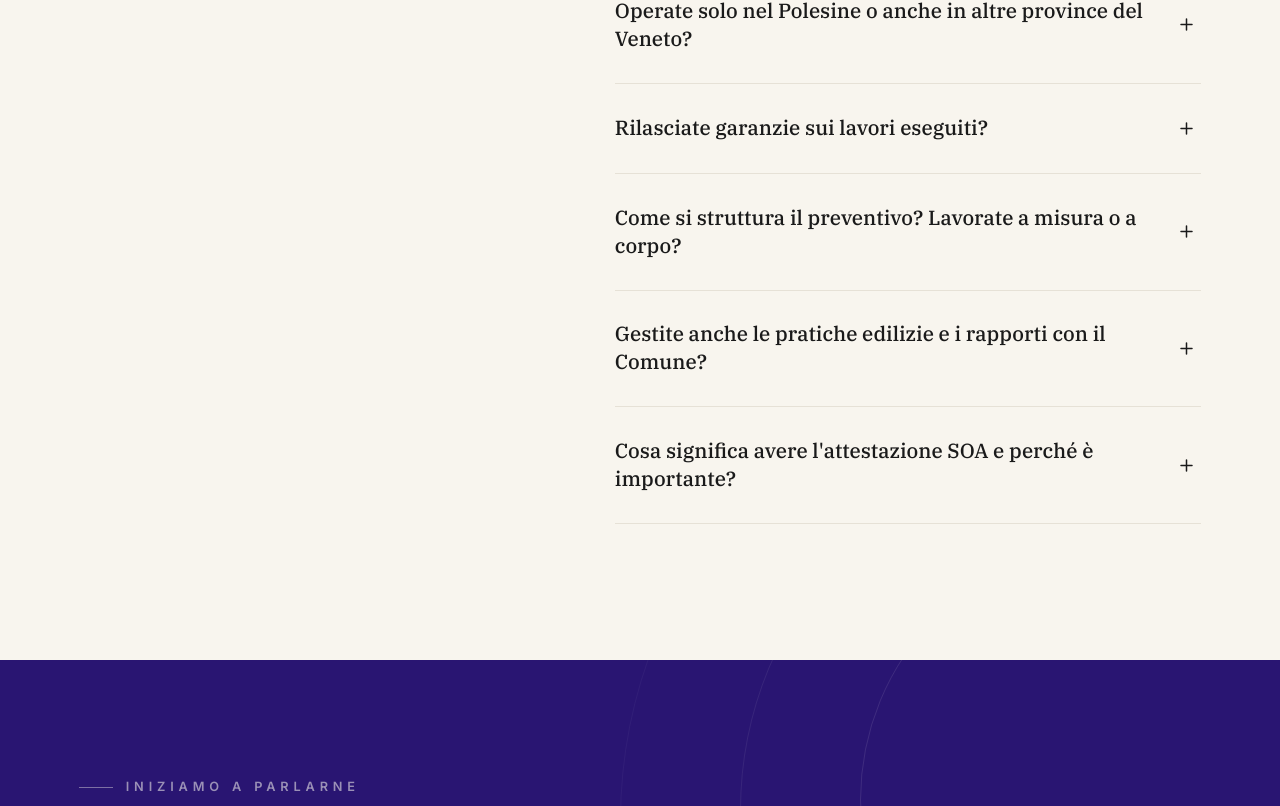
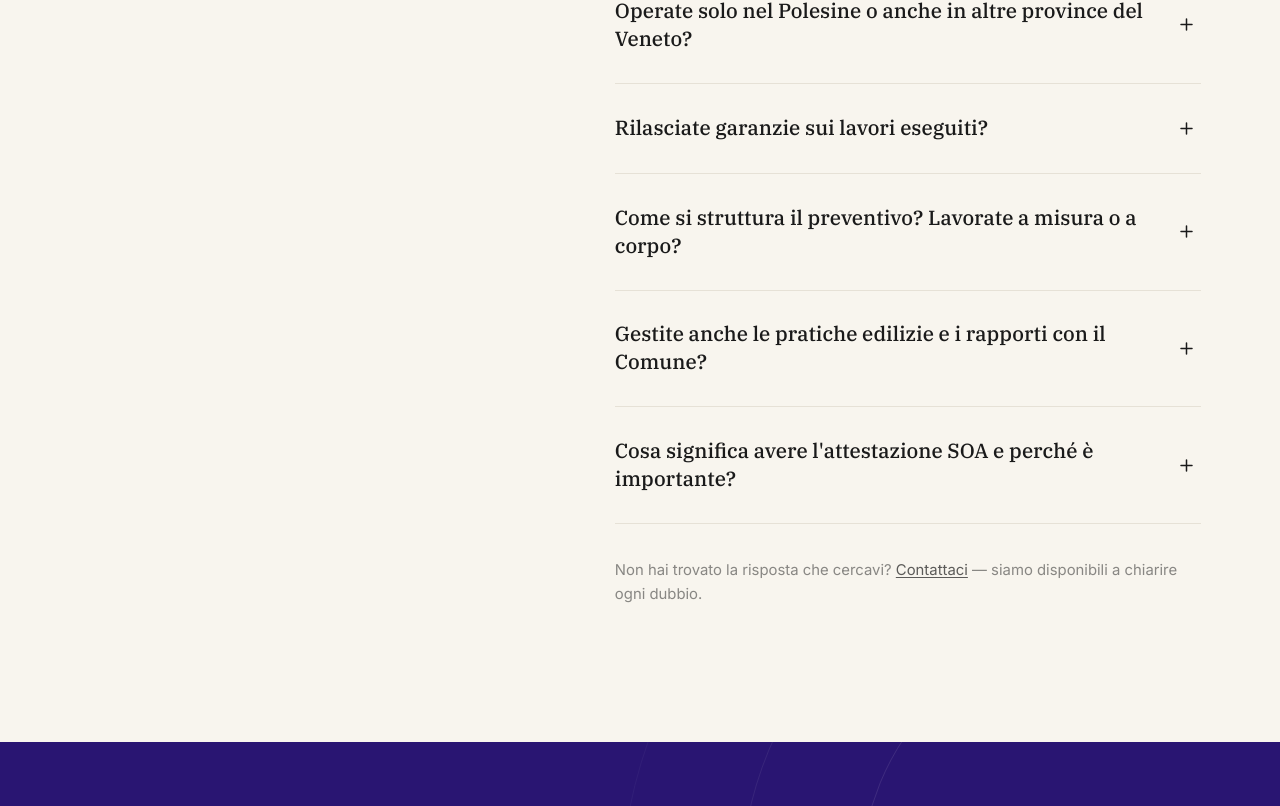
Before and after one commit to holyferro/costruzioniedilferro, a Next.js app: page /servizi in a window 1280 px wide. Shown: the part 5582-6388 px from the top of the page. Built offline with nearby package versions, Linux system fonts and the light colour scheme; no server answers.

Commit message:
feat(servizi): add fallback contact nudge below FAQ items
Small muted line — "Non hai trovato la risposta? Contattaci" —
with a subtle underline link to /contatti for users whose question
isn't covered by the FAQ.

Co-Authored-By: Claude Sonnet 4.6 <noreply@anthropic.com>

```diff
--- a/components/sections/ServicesFaq.tsx
+++ b/components/sections/ServicesFaq.tsx
@@ -1,3 +1,4 @@
+import Link from "next/link";
 import type { FaqItem } from "@/content/services";
 import { ServicesFaqItems } from "@/components/sections/ServicesFaqItems";
 
@@ -28,7 +29,19 @@ export function ServicesFaq({
           </h2>
         </div>
 
-        <ServicesFaqItems items={items} />
+        <div>
+          <ServicesFaqItems items={items} />
+          <p className="text-ink/50 mt-8 text-sm leading-relaxed">
+            Non hai trovato la risposta che cercavi?{" "}
+            <Link
+              href="/contatti"
+              className="text-ink/70 hover:text-brand underline underline-offset-2 transition-colors duration-150"
+            >
+              Contattaci
+            </Link>{" "}
+            — siamo disponibili a chiarire ogni dubbio.
+          </p>
+        </div>
       </div>
     </section>
   );
```
